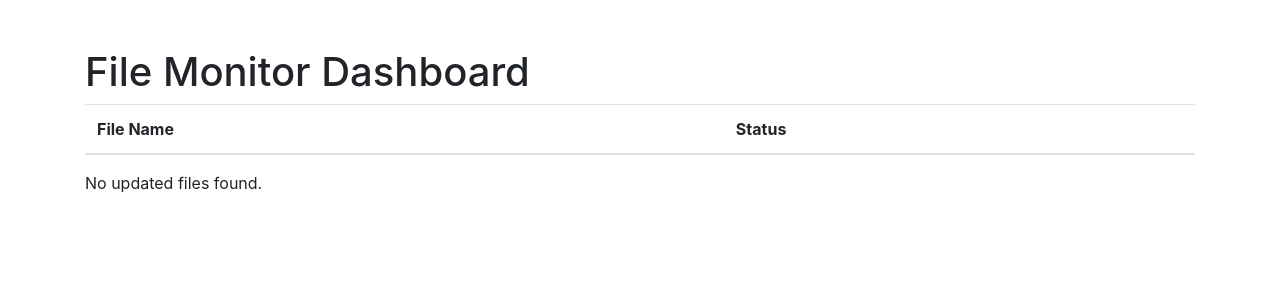
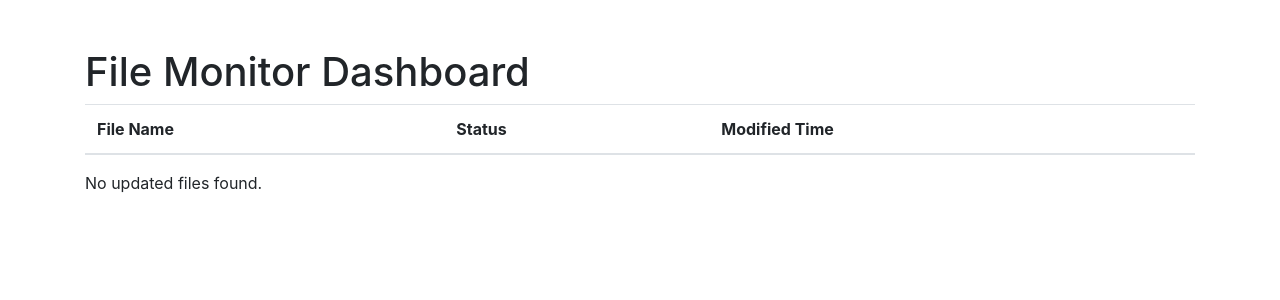
Before and after one commit to rishells/100daysOfPython, a Flask app: template Files_dashboard_flask/templates/index.html in a window 1280 px wide. Shown: the top 300 px of the page. Run offline with Flask 3, Linux system fonts and the light colour scheme; the template is opened without the code that fills it, so the values that code supplies are empty; some libraries are stand-ins or nearby versions.

Commit message:
add time stamp to the files

```diff
--- a/Files_dashboard_flask/main.py
+++ b/Files_dashboard_flask/main.py
@@ -1,6 +1,7 @@
 from flask import Flask, render_template
 import os
 import time
+from datetime import datetime
 
 app = Flask(__name__)
 
@@ -17,7 +18,7 @@ def is_recently_modified(file_path, threshold_seconds=3600):
 def index():
     monitored_files = [
         {'name': 'file1.txt', 'path': 'C:\\Users\\Administrator\\rcdev\\100daysOfPython\\Files_dashboard_flask\\main.py'},
-        {'name': 'file2.txt', 'path': 'C:\\Users\\Administrator\\rcdev\\100daysOfPython\\day25_pandas\\becas.csv'},
+      {'name': 'file2.txt', 'path': 'C:\\Users\\Administrator\\rcdev\\100daysOfPython\\day25_pandas\\becas.csv'}
         # Add more files to the list
     ]
     threshold_seconds = 3600  # 1 hour
@@ -30,6 +31,10 @@ def index():
         else:
             file['status'] = 'Not Updated'
 
+        file_stats = os.stat(file['path'])
+        modification_time = datetime.fromtimestamp(file_stats.st_mtime)
+        file['modified_time'] = modification_time.strftime('%Y-%m-%d %H:%M:%S')
+
         updated_files.append(file)
 
     return render_template('index.html', updated_files=updated_files)
--- a/Files_dashboard_flask/templates/index.html
+++ b/Files_dashboard_flask/templates/index.html
@@ -12,6 +12,7 @@
                 <tr>
                     <th>File Name</th>
                     <th>Status</th>
+                    <th>Modified Time</th>
                 </tr>
             </thead>
             <tbody>
@@ -25,6 +26,7 @@
                         <span class="badge badge-danger">Not Updated</span>
                         {% endif %}
                     </td>
+                    <td>{{ file.modified_time }}</td>
                 </tr>
                 {% endfor %}
             </tbody>
```
